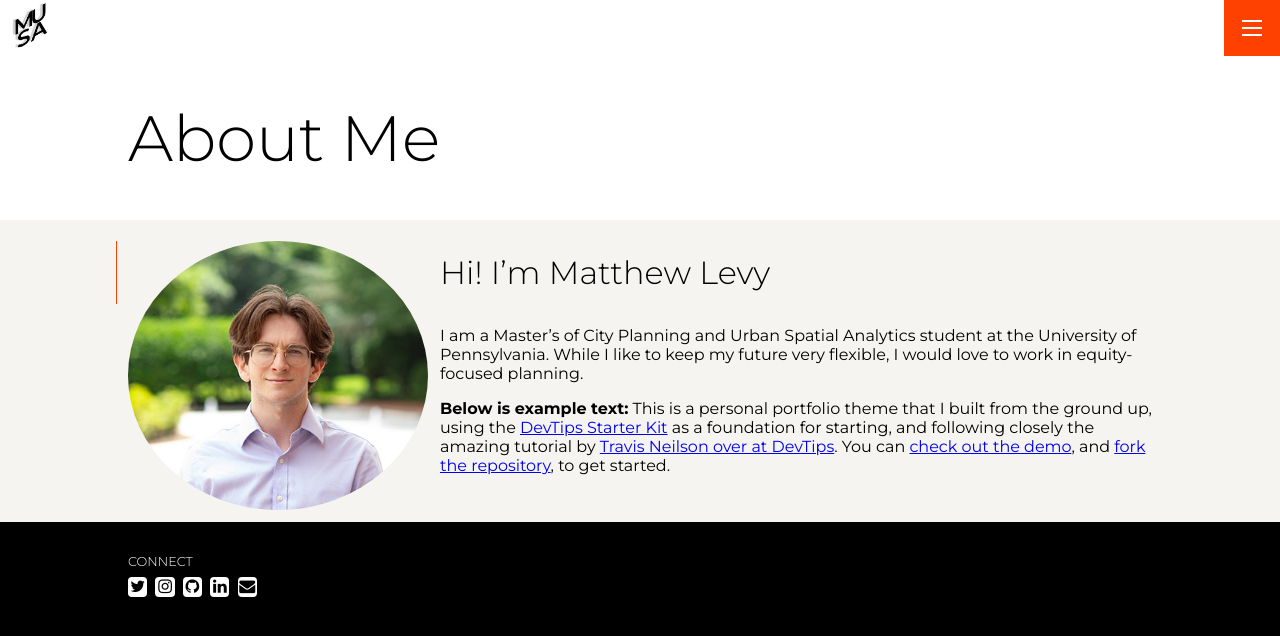
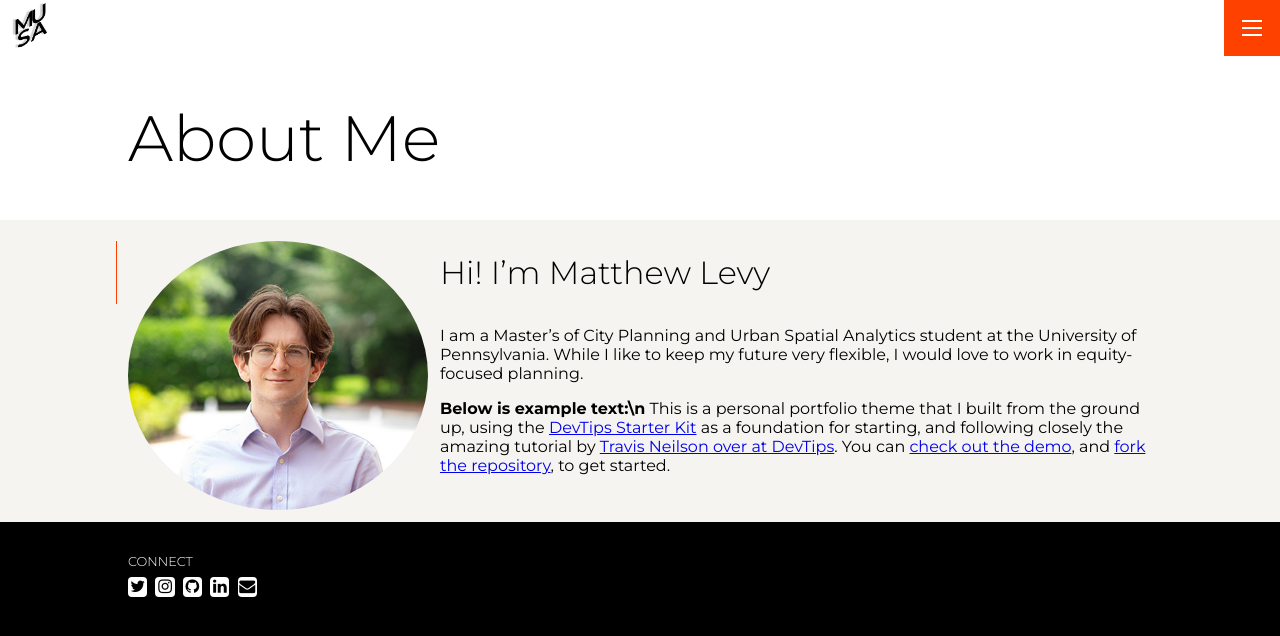
Before and after one commit to MBLevy/portfolio, a Jekyll site: the page built from pages/about.md, in a window 1280 px wide. Shown: the top 636 px of the page. Built offline with Jekyll 4.4.1, drawn with Linux system fonts in a browser that asks for light colours.

```diff
--- a/pages/about.md
+++ b/pages/about.md
@@ -9,5 +9,5 @@ permalink: /about
 
 I am a Master's of City Planning and Urban Spatial Analytics student at the University of Pennsylvania. While I like to keep my future very flexible, I would love to work in equity-focused planning.
 
-**Below is example text:**
+**Below is example text:\n**
 This is a personal portfolio theme that I built from the ground up, using the [DevTips Starter Kit](http://devtipsstarterkit.com/) as a foundation for starting, and following closely the amazing tutorial by [Travis Neilson over at DevTips](https://www.youtube.com/watch?v=T6jKLsxbFg4&list=PL0CB3OvPhDA_STygmp3sDenx3UpdOMk7P). You can [check out the demo](lenpaul.github.io/portfolio-jekyll-theme/), and [fork the repository](https://github.com/LeNPaul/portfolio-jekyll-theme/fork), to get started.
```
